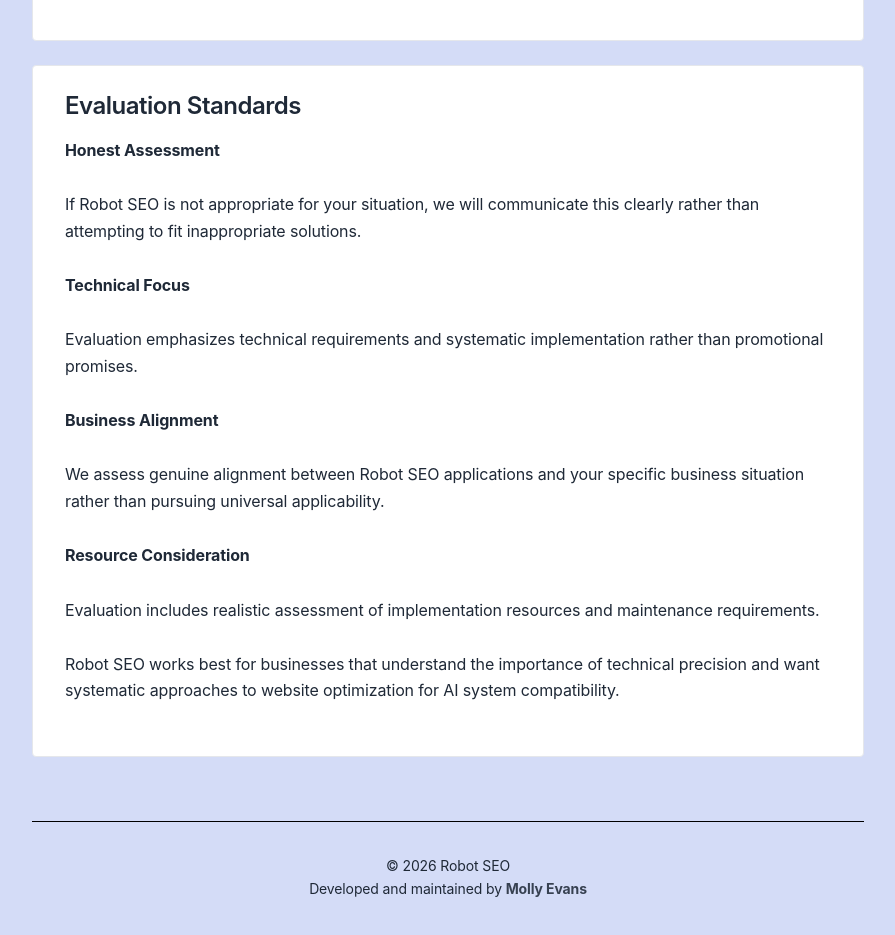
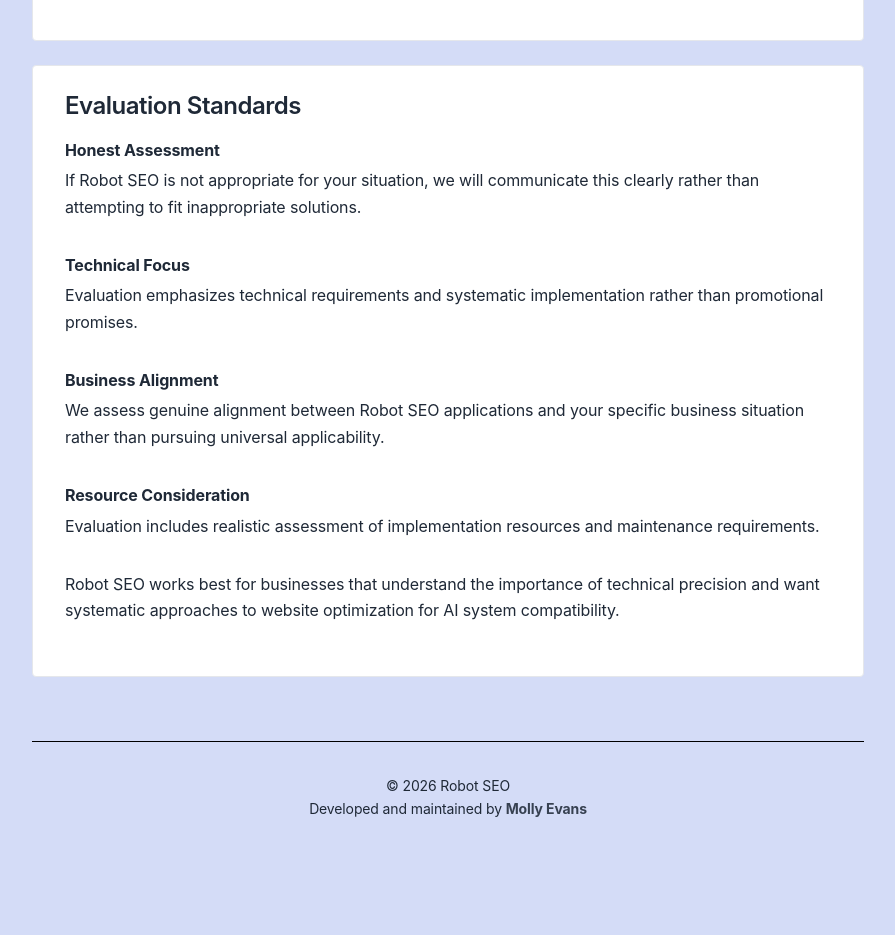
Before and after one commit to mollymotion/robot-seo, a Next.js app: page /contact in a window 1280 px wide. Shown: the part 4740-5675 px from the top of the page, without its empty margins (192-1087 px from the left). After the commit the page ends 5652 px from the top, so only its background shows below. Built offline with nearby package versions, Linux system fonts and the light colour scheme.

Commit message:
fixed spacing on contact page

```diff
--- a/src/app/contact/page.tsx
+++ b/src/app/contact/page.tsx
@@ -273,25 +273,33 @@
         <div className="section-anchor">
           <h2>Evaluation Standards</h2>
 
-          <p><strong>Honest Assessment</strong></p>
-          <p>
+          <div className="mb-8">
+            <p style={{ marginBottom: '0.25rem' }}><strong>Honest Assessment</strong></p>
+            <p style={{ marginBottom: 0 }}>
               If Robot SEO is not appropriate for your situation, we will communicate this clearly rather than attempting to fit inappropriate solutions.
             </p>
+          </div>
 
-          <p><strong>Technical Focus</strong></p>
-          <p>
+          <div className="mb-8">
+            <p style={{ marginBottom: '0.25rem' }}><strong>Technical Focus</strong></p>
+            <p style={{ marginBottom: 0 }}>
               Evaluation emphasizes technical requirements and systematic implementation rather than promotional promises.
             </p>
+          </div>
 
-          <p><strong>Business Alignment</strong></p>
-          <p>
+          <div className="mb-8">
+            <p style={{ marginBottom: '0.25rem' }}><strong>Business Alignment</strong></p>
+            <p style={{ marginBottom: 0 }}>
               We assess genuine alignment between Robot SEO applications and your specific business situation rather than pursuing universal applicability.
             </p>
+          </div>
 
-          <p><strong>Resource Consideration</strong></p>
-          <p>
+          <div className="mb-8">
+            <p style={{ marginBottom: '0.25rem' }}><strong>Resource Consideration</strong></p>
+            <p style={{ marginBottom: 0 }}>
               Evaluation includes realistic assessment of implementation resources and maintenance requirements.
             </p>
+          </div>
 
           <p>
             Robot SEO works best for businesses that understand the importance of technical precision and want systematic approaches to website optimization for AI system compatibility.
```
Lines whose indentation alone changed are shown as unchanged.
